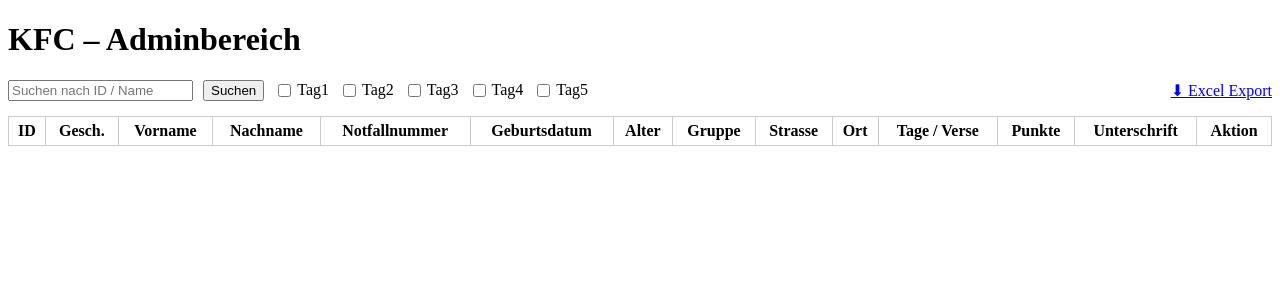
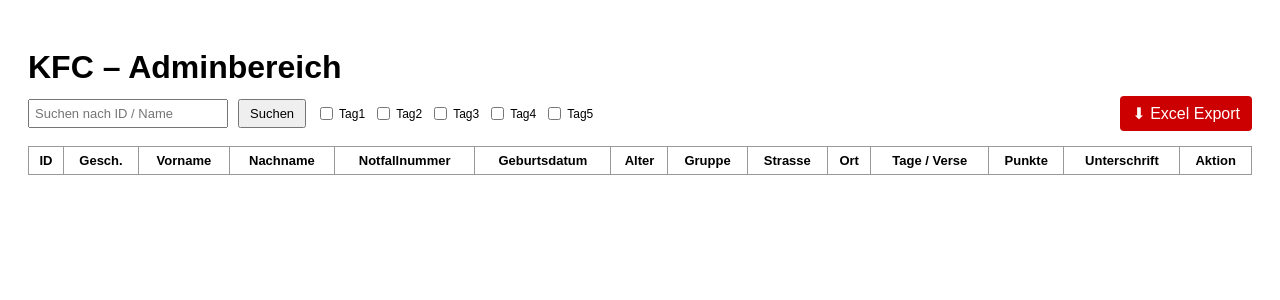
Before and after one commit to GIH05T/kfc-app, a Flask app: template templates/admin.html in a window 1280 px wide. Shown: the top 300 px of the page. Run offline with Flask 3, Linux system fonts and the light colour scheme; the template is opened without the code that fills it, so the values that code supplies are empty.

Commit message:
Update css

```diff
--- a/static/admin.css
+++ b/static/admin.css
@@ -1,9 +1,31 @@
-/* Top Bar */
+/* Grundlegendes Styling */
+body {
+    font-family: Arial, sans-serif;
+    padding: 20px;
+}
+
+h1 {
+    margin-bottom: 10px;
+}
+
+/* Top-Bar */
 .top-bar {
     display: flex;
     justify-content: space-between;
     align-items: center;
     margin-bottom: 15px;
+}
+
+.export-btn {
+    background: #cc0000;
+    color: white;
+    padding: 8px 12px;
+    text-decoration: none;
+    border-radius: 4px;
+}
+
+.export-btn:hover {
+    background: #aa0000;
 }
 
 /* Filter-Form */
@@ -14,10 +36,21 @@
     flex-wrap: wrap;
 }
 
+.filter-form input[type="text"] {
+    padding: 5px;
+    font-size: 13px;
+    width: 200px;
+}
+
+.filter-form button {
+    padding: 5px 10px;
+    font-size: 13px;
+}
+
 /* Tagesfilter horizontal */
 .day-filters {
     display: flex;
-    gap: 10px;
+    gap: 8px;
     align-items: center;
 }
 
@@ -26,30 +59,91 @@
     align-items: center;
     gap: 3px;
     font-weight: normal;
+    font-size: 12px;
 }
 
 /* Tabelle */
 table {
+    border-collapse: collapse;
     width: 100%;
-    border-collapse: collapse;
+    font-size: 13px;
 }
 
 th, td {
-    border: 1px solid #ccc;
-    padding: 5px;
+    border: 1px solid #999;
+    padding: 6px;
+    vertical-align: top;
     text-align: center;
 }
 
+/* Zebra-Streifen */
+tbody tr:nth-child(odd) {
+    background: #f2f2f2;
+}
+
+tbody tr:nth-child(even) {
+    background: #e6e6e6;
+}
+
+/* Inputs & Selects */
+input, select {
+    width: 100%;
+    box-sizing: border-box;
+    font-size: 13px;
+}
+
+/* Checkboxen in Tabelle (Tag/Verse) */
 .checkbox-line {
     display: flex;
-    flex-direction: column;
-    align-items: flex-start;
+    flex-direction: column; /* übereinander */
+    align-items: center;
+    gap: 4px;
 }
 
+.checkbox-line label {
+    display: flex;
+    flex-direction: column;
+    align-items: center;
+    font-size: 11px;
+    line-height: 1;
+}
+
+.checkbox-line input {
+    margin: 0;
+}
+
+/* Aktionen */
+.actions {
+    white-space: nowrap;
+}
+
+.save {
+    background: #7ccc00;
+    border: none;
+    padding: 5px 8px;
+    cursor: pointer;
+}
+
+.delete {
+    background: #cc0000;
+    color: white;
+    padding: 5px 8px;
+    text-decoration: none;
+    margin-left: 4px;
+}
+
+.delete:hover {
+    background: #aa0000;
+}
+
+/* Unterschrift */
+.signature-preview {
+    width: 80px;
+    height: auto;
+    border: 1px solid #aaa;
+}
+
+/* Punkte-Zelle */
 .punkte {
     font-weight: bold;
 }
-
-.actions button, .actions a {
-    margin: 2px;
-}
```
